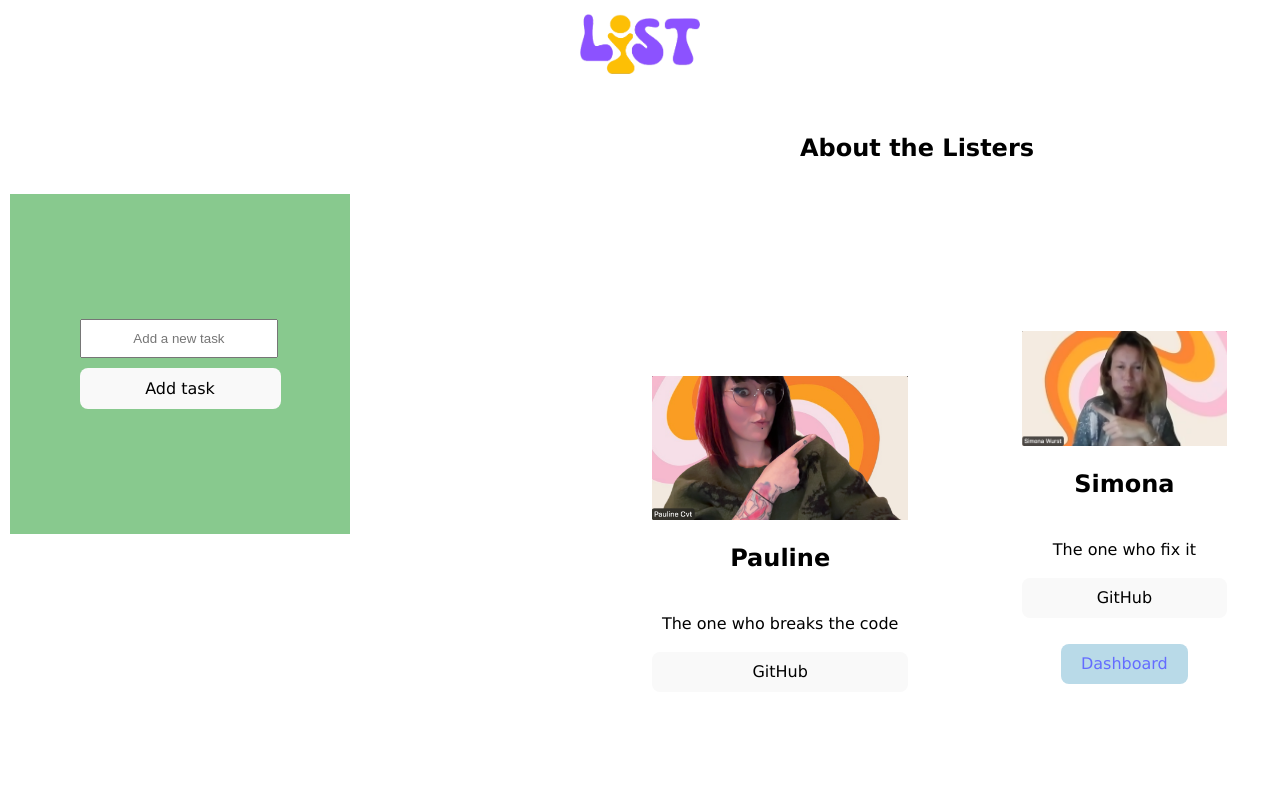
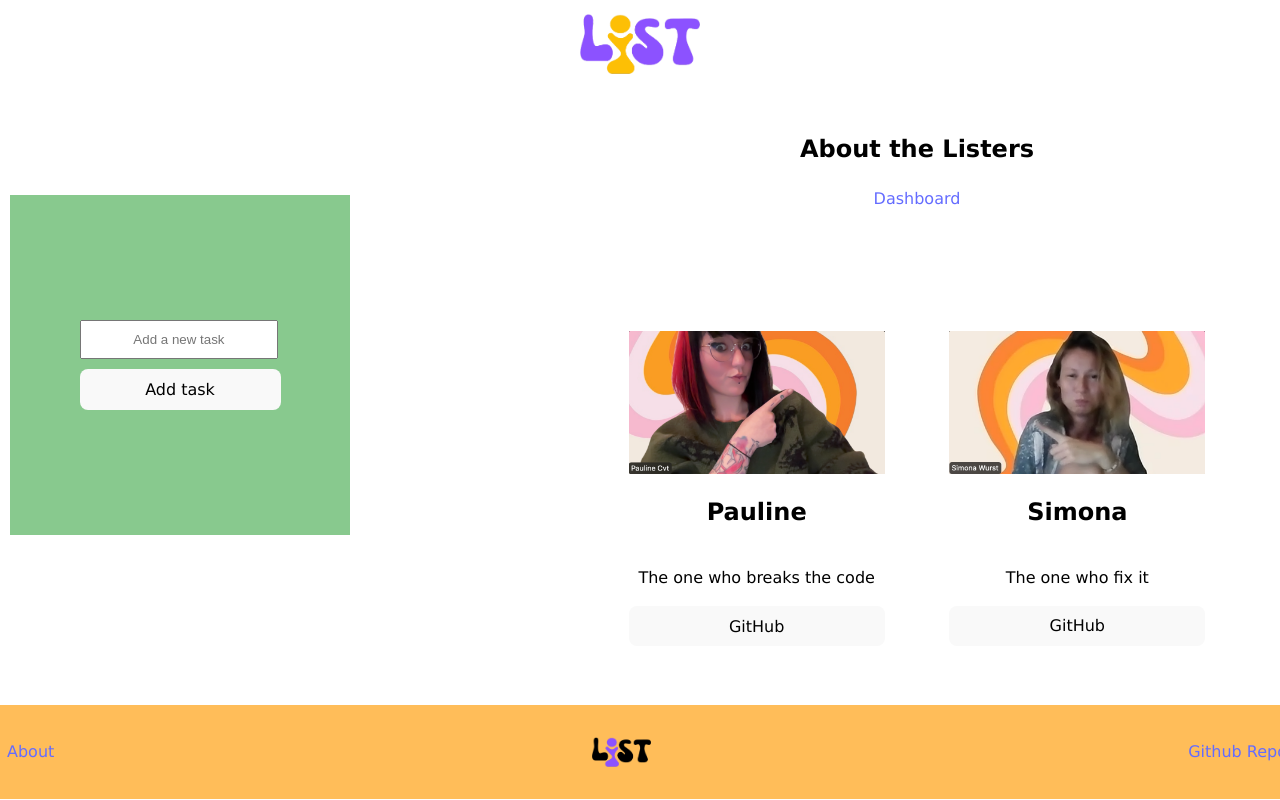
Before and after one commit to Paulinecvt/project-react, a React (Vite) app in the folder vite-project/: page /about in a window 1280 px wide. Shown: the top 800 px of the page. Built offline with nearby package versions, Linux system fonts and the light colour scheme.

Commit message:
styled the about

```diff
--- a/vite-project/src/App.css
+++ b/vite-project/src/App.css
@@ -148,7 +148,7 @@ body {
 
 .about-container {
   margin-top: 110px;
-  height: 66vh;
+  height: 68vh;
 }
 
 .about-page {
@@ -158,7 +158,7 @@ body {
   flex-direction: row;
   justify-content: space-evenly;
   margin-top: 110px;
-  height: 60vh;
+
 }
 
 .about-title {
@@ -169,8 +169,13 @@ body {
   justify-items: center;
 }
 
+.about-btn {
+  display: flex;
+  justify-content: center;
+  justify-items: center;
+}
+
 .about-card {
-  margin: 10%;
   flex-direction: column;
   display: flex;
 
@@ -179,6 +184,7 @@ body {
 .about-card img {
   max-width: 20vw;
 }
+
 .return-btn {
   background-color: #b9dae8;
   color: white;
--- a/vite-project/src/pages/AboutPage.jsx
+++ b/vite-project/src/pages/AboutPage.jsx
@@ -7,10 +7,14 @@ import simonaabout from '../img/simona-about.png';
 function About() {
 
     return (
-        <>
+        <div className="about-container">
         <div className="about-title">
         <h2>About the Listers</h2>
      </div>
+     <div className="about-btn">
+        <Link to="/">Dashboard</Link>
+     </div>
+
     <div className="about-page">
 
 
@@ -29,13 +33,14 @@ function About() {
         <button className="about-btn" href="https://github.com/sicawu">GitHub</button>
     </div>
 
-        <button className="return-btn">
-        <Link to="/">Dashboard</Link>
-        </button>
+<br/>
+
+
+
     </div>
 
     </div>
-    </>
+    </div>
     );
 }
 
```
